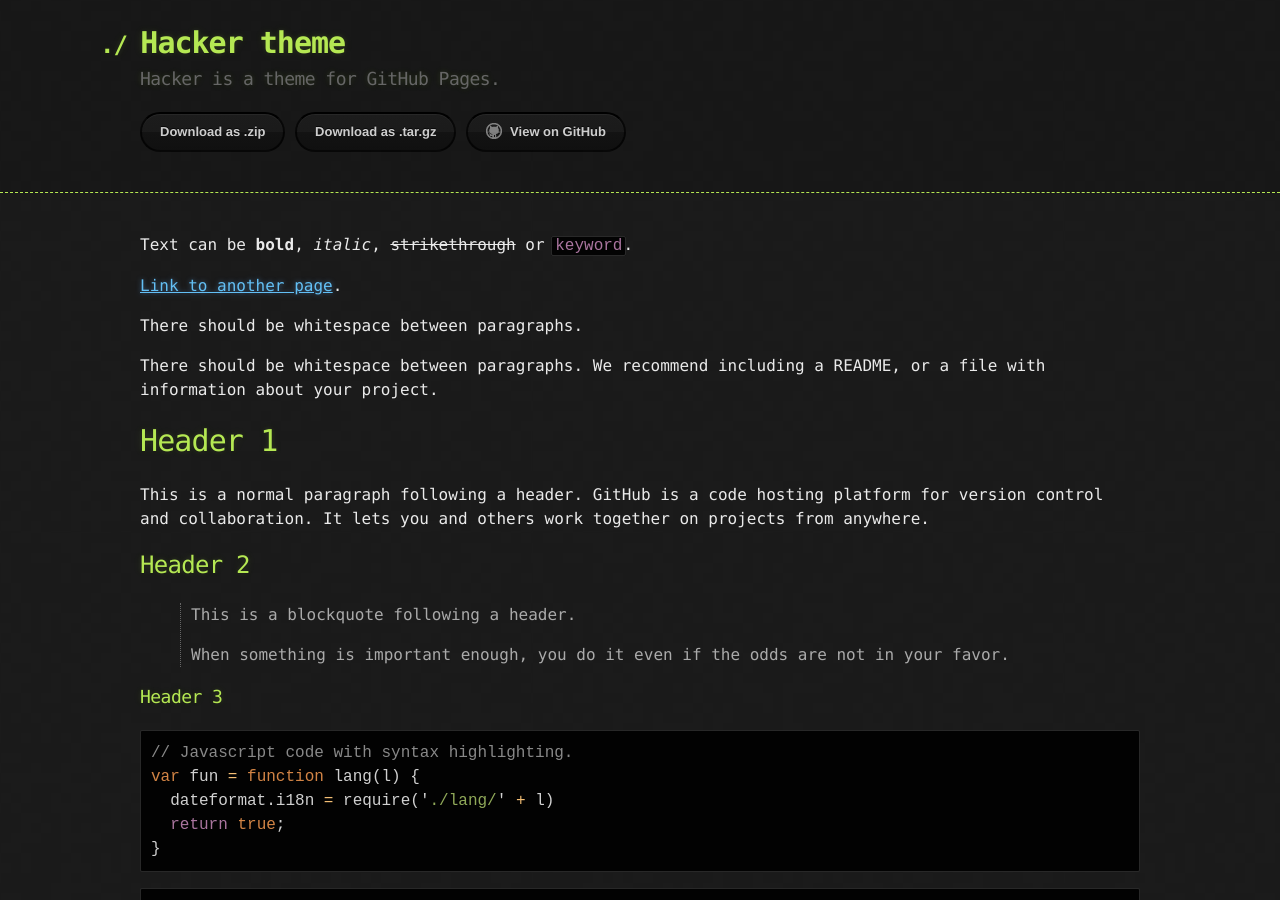
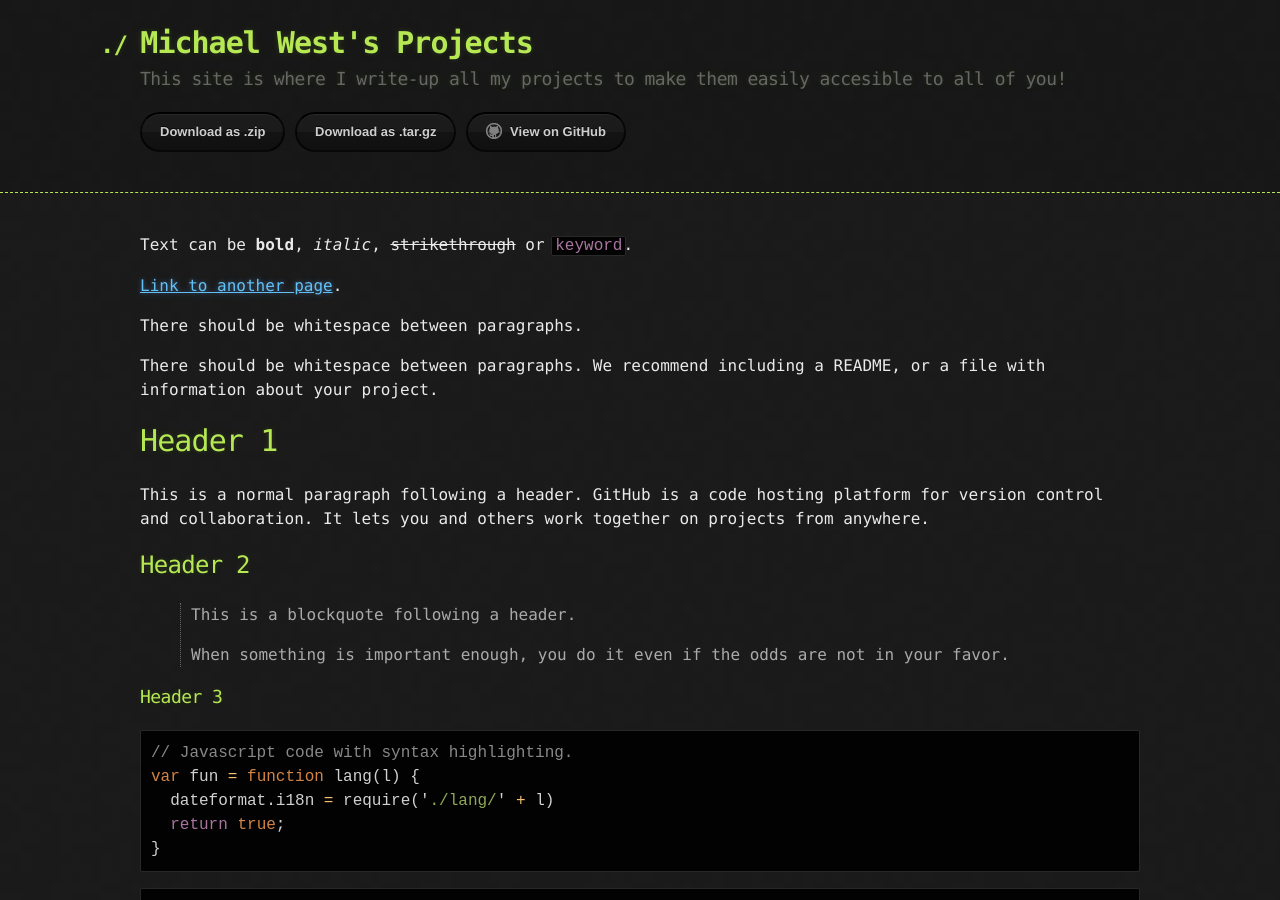
Before and after one commit to Season5Ryze/season5ryze.github.io, a Jekyll site: the page built from index.md, in a window 1280 px wide and 900 px high. Built offline with Jekyll 4.4.1, drawn with Linux system fonts in a browser that asks for light colours.

Commit message:
Update _config.yml

```diff
--- a/_config.yml
+++ b/_config.yml
@@ -1,5 +1,5 @@
-title: Hacker theme
-description: Hacker is a theme for GitHub Pages.
+title: Michael West's Projects
+description: This site is where I write-up all my projects to make them easily accesible to all of you!
 show_downloads: true
 google_analytics:
 theme: jekyll-theme-hacker
```
